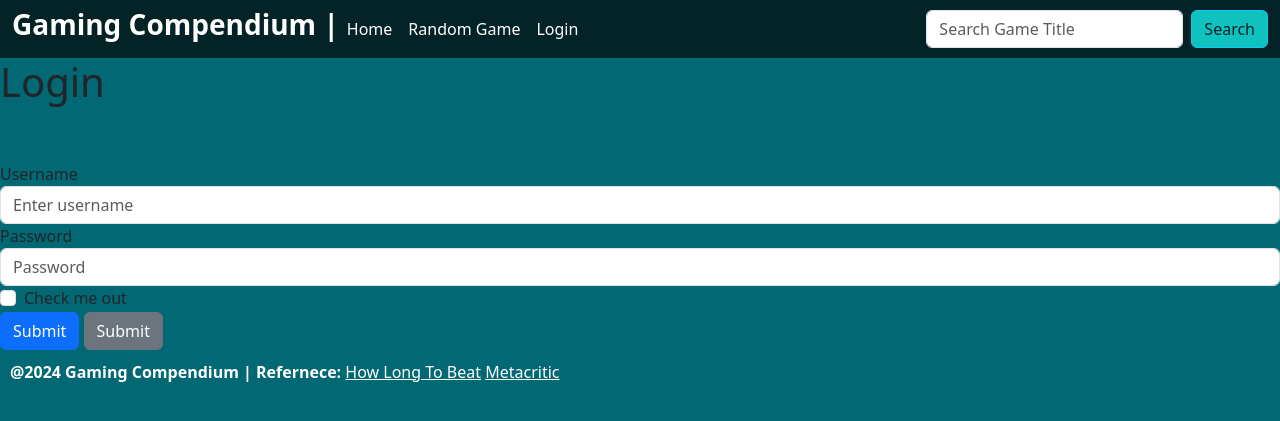
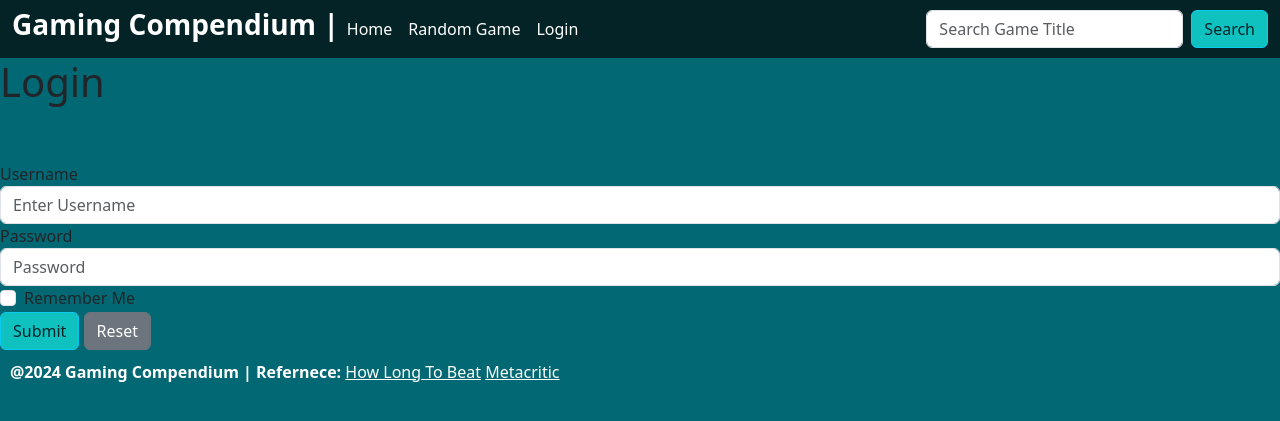
Before and after one commit to Clovotc/Gaming-Compendium, a Django app: page /login/ in a window 1280 px wide. Shown: the top 421 px of the page. Run offline with Django 5.2, Linux system fonts and the light colour scheme.

Commit message:
Update login.html

```diff
--- a/gaming_compendium/login_controls/templates/authentication/login.html
+++ b/gaming_compendium/login_controls/templates/authentication/login.html
@@ -1,5 +1,5 @@
 {% extends "game_library/base.html" %} {% load static %} {% block content %}
-{%comment %} Login {% endcomment %}
+{% comment %} Login {% endcomment %}
 <h1>Login</h1>
 <br /><br />
 
@@ -12,7 +12,7 @@
       class="form-control"
       name="username"
       aria-describedby="emailHelp"
-      placeholder="Enter username"
+      placeholder="Enter Username"
     />
   </div>
   <div class="form-group">
@@ -26,10 +26,10 @@
   </div>
   <div class="form-check">
     <input type="checkbox" class="form-check-input" id="exampleCheck1" />
-    <label class="form-check-label" for="exampleCheck1">Check me out</label>
+    <label class="form-check-label" for="exampleCheck1">Remember Me</label>
   </div>
-  <button type="submit" class="btn btn-primary">Submit</button>
-  <input type="submit" value="Submit" class="btn btn-secondary" />
+  <button type="submit" class="btn btn-info">Submit</button>
+  <input type="submit" value="Reset" class="btn btn-secondary" />
 </form>
 
 {% endblock %}
```
